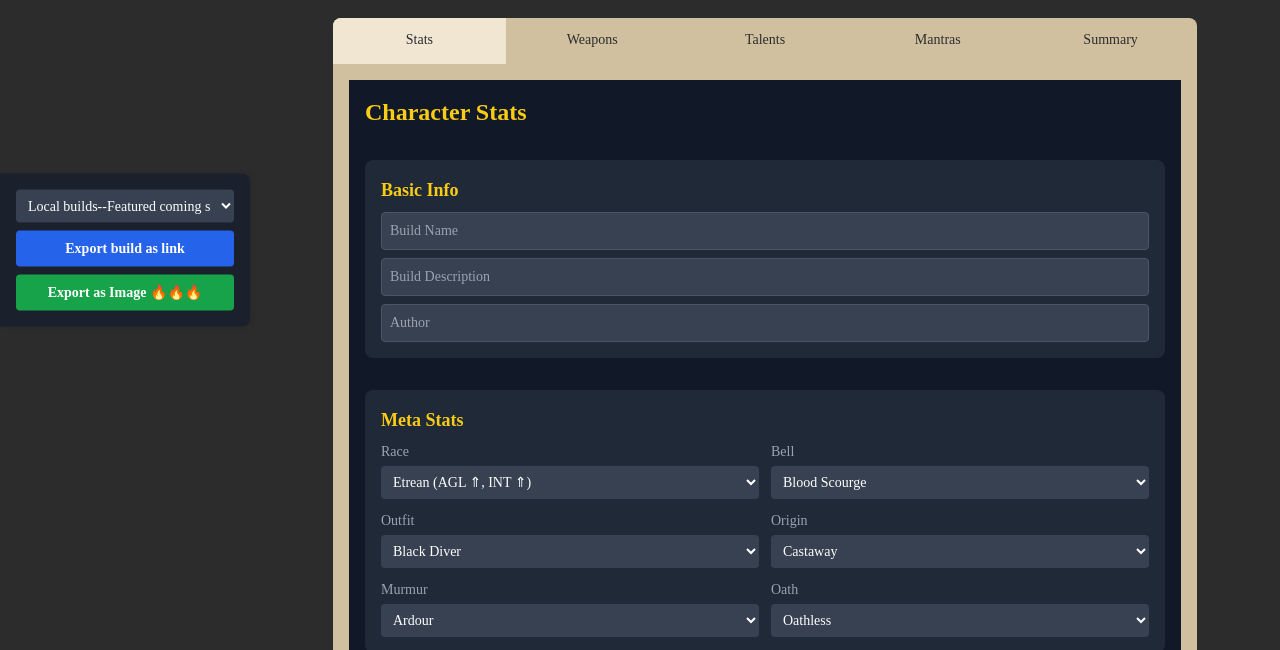
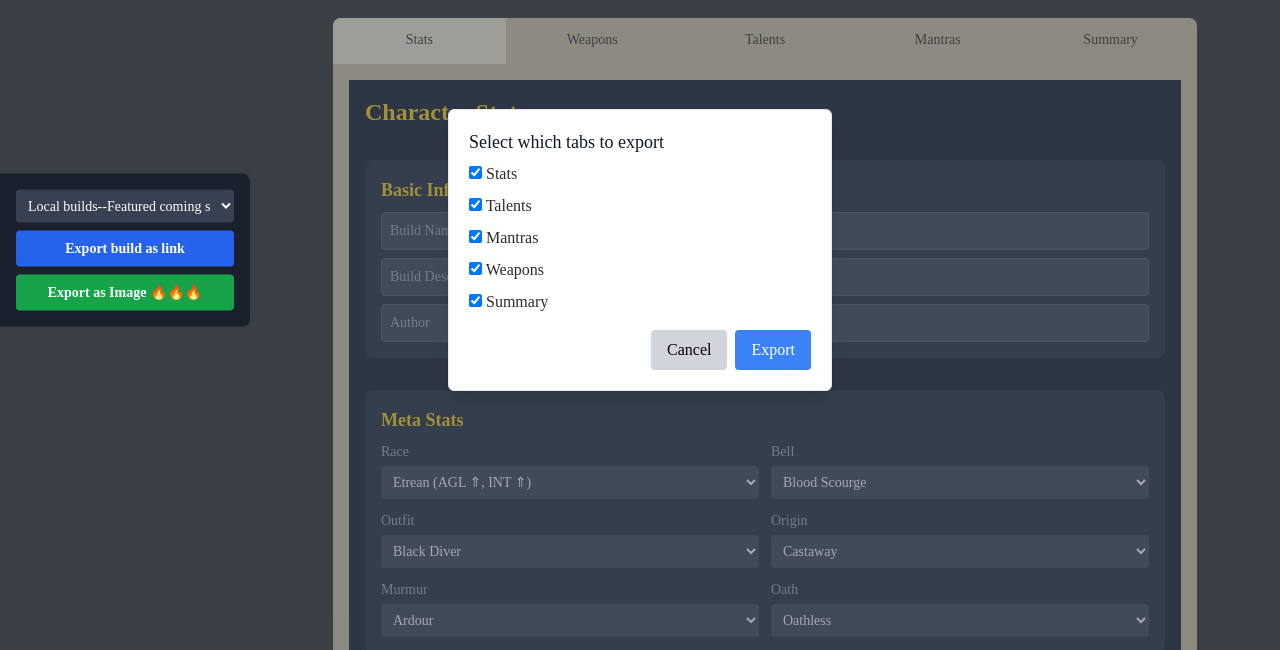
Before and after one commit to glassesmonkey/deepwoken-builder-blog, a website: page index.html in a window 1280 px wide. Both pictures are taken after a click on the button "Export as Image 🔥🔥🔥". Shown: the part 150-800 px from the top of the page. Drawn offline with nearby package versions, Linux system fonts and the light colour scheme.

Commit message:
add export choose tab fun

```diff
--- a/index.html
+++ b/index.html
@@ -1556,6 +1556,18 @@
             </div>
         </div>
     </div>
+    <div id="export-modal" class="fixed inset-0 bg-gray-600 bg-opacity-50 overflow-y-auto h-full w-full hidden">
+        <div class="relative top-20 mx-auto p-5 border w-96 shadow-lg rounded-md bg-white">
+            <h3 class="text-lg font-medium leading-6 text-gray-900 mb-2">Select which tabs to export</h3>
+            <div id="tab-checkboxes" class="mb-4">
+                <!-- Checkboxes will be dynamically inserted here -->
+            </div>
+            <div class="flex justify-end">
+                <button id="export-cancel" class="px-4 py-2 bg-gray-300 text-black rounded mr-2">Cancel</button>
+                <button id="export-confirm" class="px-4 py-2 bg-blue-500 text-white rounded">Export</button>
+            </div>
+        </div>
+    </div>
 
     <style>
         .tab-button.active {
--- a/js/utils/exportImage.js
+++ b/js/utils/exportImage.js
@@ -1,13 +1,79 @@
-
 document.addEventListener('DOMContentLoaded', function () {
-
     const exportButton = document.getElementById('exportImage');
     if (exportButton) {
-        exportButton.addEventListener('click', exportImage);
+        exportButton.addEventListener('click', showExportModal);
     } else {
         console.error('Export button not found');
     }
 });
+
+function showExportModal() {
+    const modal = document.createElement('div');
+    modal.id = 'export-modal';
+    modal.classList.add('fixed', 'inset-0', 'bg-gray-600', 'bg-opacity-50', 'overflow-y-auto', 'h-full', 'w-full', 'flex', 'items-center', 'justify-center');
+
+    const modalContent = document.createElement('div');
+    modalContent.classList.add('bg-white', 'p-5', 'border', 'w-96', 'shadow-lg', 'rounded-md');
+
+    const title = document.createElement('h3');
+    title.classList.add('text-lg', 'font-medium', 'leading-6', 'text-gray-900', 'mb-2');
+    title.textContent = 'Select which tabs to export';
+
+    const checkboxContainer = document.createElement('div');
+    checkboxContainer.id = 'tab-checkboxes';
+    checkboxContainer.classList.add('mb-4');
+
+    const tabs = ['stats-tab', 'talents-tab', 'mantras-tab', 'weapons-tab', 'summary-tab'];
+    tabs.forEach(tab => {
+        const label = document.createElement('label');
+        label.classList.add('block', 'mb-2');
+        label.innerHTML = `
+            <input type="checkbox" name="export-tabs" value="${tab}" checked>
+            ${tab.replace('-tab', '').charAt(0).toUpperCase() + tab.replace('-tab', '').slice(1)}
+        `;
+        checkboxContainer.appendChild(label);
+    });
+
+    const buttonContainer = document.createElement('div');
+    buttonContainer.classList.add('flex', 'justify-end');
+
+    const cancelButton = document.createElement('button');
+    cancelButton.id = 'export-cancel';
+    cancelButton.classList.add('px-4', 'py-2', 'bg-gray-300', 'text-black', 'rounded', 'mr-2');
+    cancelButton.textContent = 'Cancel';
+    cancelButton.addEventListener('click', hideExportModal);
+
+    const confirmButton = document.createElement('button');
+    confirmButton.id = 'export-confirm';
+    confirmButton.classList.add('px-4', 'py-2', 'bg-blue-500', 'text-white', 'rounded');
+    confirmButton.textContent = 'Export';
+    confirmButton.addEventListener('click', handleExport);
+
+    buttonContainer.appendChild(cancelButton);
+    buttonContainer.appendChild(confirmButton);
+
+    modalContent.appendChild(title);
+    modalContent.appendChild(checkboxContainer);
+    modalContent.appendChild(buttonContainer);
+    modal.appendChild(modalContent);
+
+    document.body.appendChild(modal);
+}
+
+function hideExportModal() {
+    const modal = document.getElementById('export-modal');
+    if (modal) {
+        modal.remove();
+    }
+}
+
+async function handleExport() {
+    const selectedTabs = Array.from(document.querySelectorAll('input[name="export-tabs"]:checked'))
+        .map(checkbox => checkbox.value);
+
+    hideExportModal();
+    await exportImage(selectedTabs);
+}
 
 function fixInputsAndSelects(element) {
     const inputs = element.querySelectorAll('input, select');
@@ -19,8 +85,6 @@ function fixInputsAndSelects(element) {
         input.style.boxSizing = 'border-box';
     });
 }
-
-
 
 function createOverlay() {
     const overlay = document.createElement('div');
@@ -80,6 +144,7 @@ function updateProgress(progress) {
         progressBarInner.style.width = `${progress}%`;
     }
 }
+
 function downloadImage(canvas) {
     updateProgress(100);
     setTimeout(() => {
@@ -91,20 +156,19 @@ function downloadImage(canvas) {
     }, 500);
 }
 
-async function exportImage() {
+async function exportImage(selectedTabs) {
     const script = document.createElement('script');
     script.src = 'https://html2canvas.hertzen.com/dist/html2canvas.min.js';
     document.head.appendChild(script);
     await new Promise(resolve => script.onload = resolve);
-    const tabs = ['stats-tab', 'talents-tab', 'mantras-tab', 'weapons-tab', 'summary-tab'];
     const images = [];
 
     const overlay = createOverlay();
     document.body.appendChild(overlay);
 
     try {
-        for (let i = 0; i < tabs.length; i++) {
-            const tabId = tabs[i];
+        for (let i = 0; i < selectedTabs.length; i++) {
+            const tabId = selectedTabs[i];
             await activateTab(tabId);
             await new Promise(resolve => setTimeout(resolve, 1000));
 
@@ -155,7 +219,7 @@ async function exportImage() {
 
             document.body.removeChild(containerDiv);
 
-            updateProgress((i + 1) / tabs.length * 100);
+            updateProgress((i + 1) / selectedTabs.length * 100);
         }
 
         const finalCanvas = createFinalCanvas(images);
@@ -176,11 +240,6 @@ async function handleChart(containerDiv) {
         const originalChart = Chart.getChart(originalCanvas);
 
         if (originalChart) {
-            if (originalCanvas && clonedCanvasContainer) {
-                const originalChart = Chart.getChart(originalCanvas);
-
-                if (originalChart) {
-
             originalChart.options.scales.x.ticks.font = {
                 family: 'Arial, sans-serif',
                 size: 12,
@@ -201,7 +260,6 @@ async function handleChart(containerDiv) {
                 chartImage.onload = resolve;
                 chartImage.onerror = reject;
             });
-
 
             const chartContainer = document.createElement('div');
             chartContainer.style.position = 'relative';
@@ -231,19 +289,13 @@ async function handleChart(containerDiv) {
 
             chartContainer.appendChild(labelsContainer);
 
-
             clonedCanvasContainer.innerHTML = '';
             clonedCanvasContainer.appendChild(chartContainer);
-                }
-            }
         }
     } else {
         console.log('Chart or canvas not available, skipping chart handling');
     }
-
 }
-
-
 
 async function applyInlineStyles(element) {
     const elements = element.getElementsByTagName('*');
@@ -251,7 +303,6 @@ async function applyInlineStyles(element) {
         const el = elements[i];
         const style = window.getComputedStyle(el);
         el.style.cssText = style.cssText;
-
 
         if (style.display === 'grid') {
             el.style.display = 'grid';
@@ -264,14 +315,12 @@ async function applyInlineStyles(element) {
             el.style.minHeight = '30px';
         }
 
-
         if (el.tagName.toLowerCase() === 'canvas') {
             el.style.width = style.width;
             el.style.height = style.height;
         }
     }
 }
-
 
 function replaceSelectsWithCustomRender(container) {
     const selects = container.querySelectorAll('select');
@@ -293,8 +342,6 @@ function replaceSelectsWithCustomRender(container) {
     });
 }
 
-
-
 async function activateTab(tabId) {
     return new Promise((resolve, reject) => {
         const tabButton = document.querySelector(`[data-tab="${tabId}"]`);
@@ -313,14 +360,12 @@ async function activateTab(tabId) {
             }
         }, 100);
 
-
         setTimeout(() => {
             clearInterval(checkInterval);
             reject(new Error(`Timeout waiting for tab content: ${tabId}`));
         }, 5000);
     });
 }
-
 
 function createFinalCanvas(images) {
     const finalCanvas = document.createElement('canvas');
@@ -350,17 +395,14 @@ async function addWatermark(canvas) {
         const watermarkImage = await loadWatermarkImage(watermarkPath);
         console.log('Watermark image loaded successfully');
 
-
         const watermarkWidth = canvas.width * 0.2;
         const watermarkHeight = (watermarkImage.height / watermarkImage.width) * watermarkWidth;
 
         console.log('Drawing watermark, canvas dimensions:', canvas.width, canvas.height);
         console.log('Watermark dimensions:', watermarkWidth, watermarkHeight);
 
-
         ctx.globalAlpha = 0.5;
         ctx.drawImage(watermarkImage, 10, 10, watermarkWidth, watermarkHeight);
-
 
         ctx.drawImage(watermarkImage, canvas.width - watermarkWidth - 10,
             canvas.height - watermarkHeight - 10, watermarkWidth, watermarkHeight);
@@ -375,9 +417,7 @@ async function addWatermark(canvas) {
         ctx.fillText('deepwokenbuilder.com', 10, 30);
         ctx.fillText('deepwokenbuilder.com', canvas.width - 200, canvas.height - 10);
     }
-
 }
-
 
 function loadWatermarkImage(imagePath) {
     return new Promise((resolve, reject) => {
@@ -392,7 +432,6 @@ function loadWatermarkImage(imagePath) {
     });
 }
 
-
 function downloadImage(canvas) {
     const dataURL = canvas.toDataURL('image/png');
     const link = document.createElement('a');
@@ -400,7 +439,6 @@ function downloadImage(canvas) {
     link.href = dataURL;
     link.click();
 }
-
 
 function showLoadingIndicator() {
     const loadingDiv = document.createElement('div');
@@ -418,14 +456,12 @@ function showLoadingIndicator() {
     document.body.appendChild(loadingDiv);
 }
 
-
 function hideLoadingIndicator() {
     const loadingDiv = document.getElementById('loading-indicator');
     if (loadingDiv) {
         loadingDiv.remove();
     }
 }
-
 
 function showErrorMessage(message) {
     const modal = document.getElementById('custom-modal');
```
Lines whose indentation alone changed are shown as unchanged.
